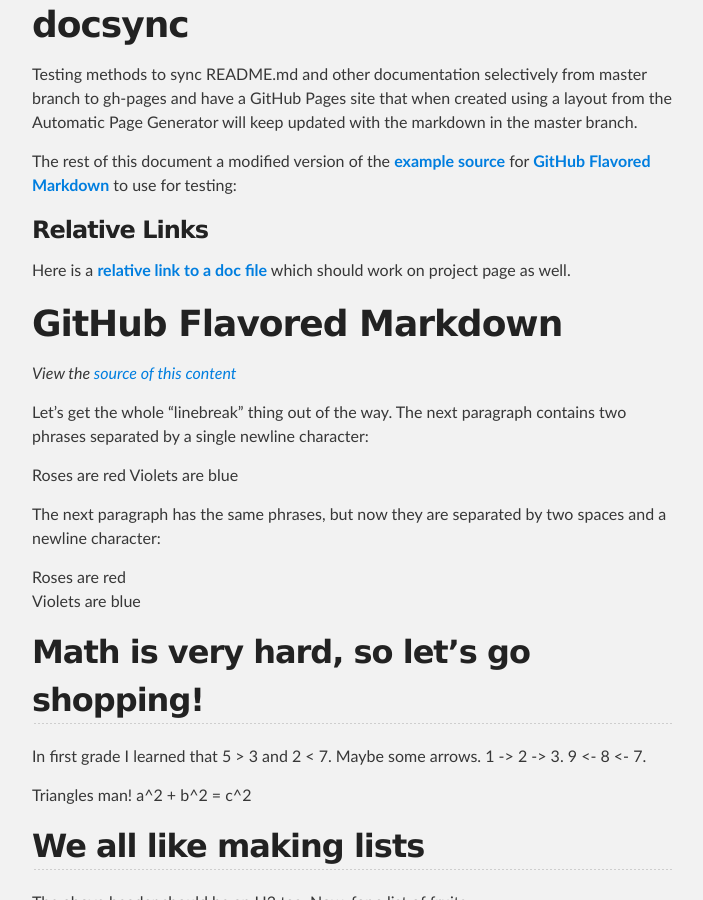
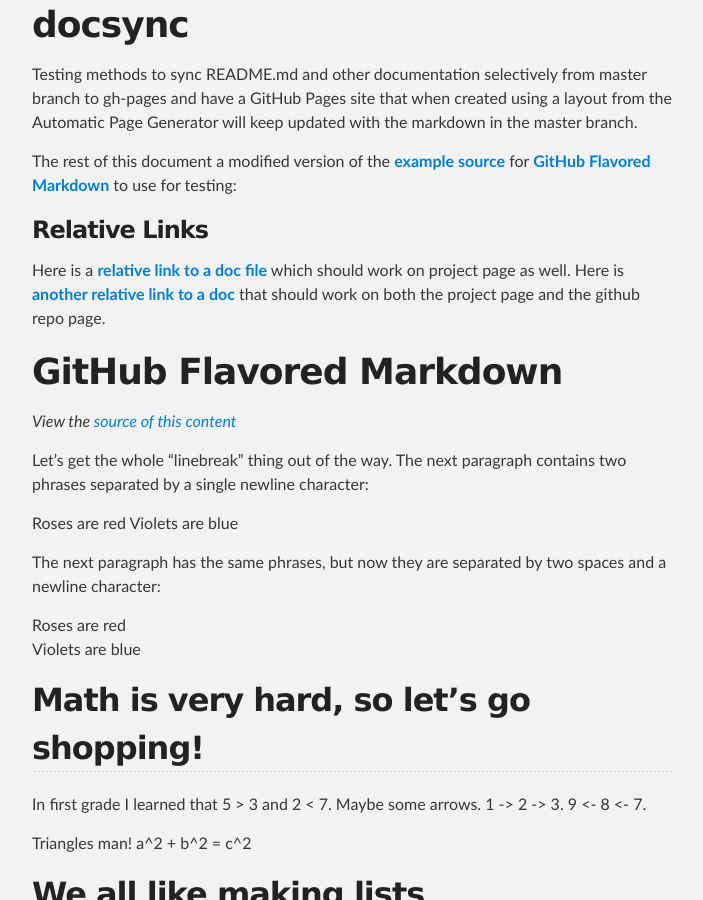
Before and after one commit to CoryG89/docsync, a Jekyll site: the page built from index.md, in a window 1280 px wide and 900 px high, scrolled down 334 px. Shown: the whole window, without its empty margins (288-991 px from the left). Built offline with Jekyll 4.4.1, drawn with Linux system fonts in a browser that asks for light colours; nearby versions of some CDN libraries; Markdown is read by kramdown in place of the engine named in the settings.

Commit message:
Sync README.md in master branch to index.md in gh-pages

```diff
--- a/index.md
+++ b/index.md
@@ -17,7 +17,8 @@
 ### Relative Links
 
 Here is a [**relative link to a doc file**][6] which should work on project page
-as well.
+as well. Here is [**another relative link to a doc**][7] that should work on
+both the project page and the github repo page.
 
 GitHub Flavored Markdown
 ================================
@@ -160,3 +161,4 @@
   [4]: docs/source.txt
   [5]: http://github.github.com/github-flavored-markdown/
   [6]: docs/other.md
+  [7]: docs/another.md
```
